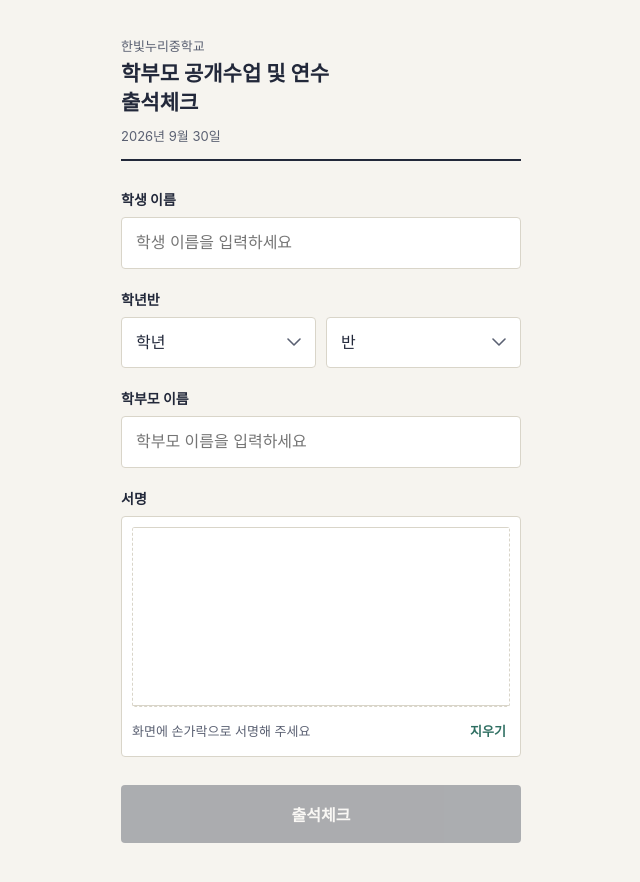
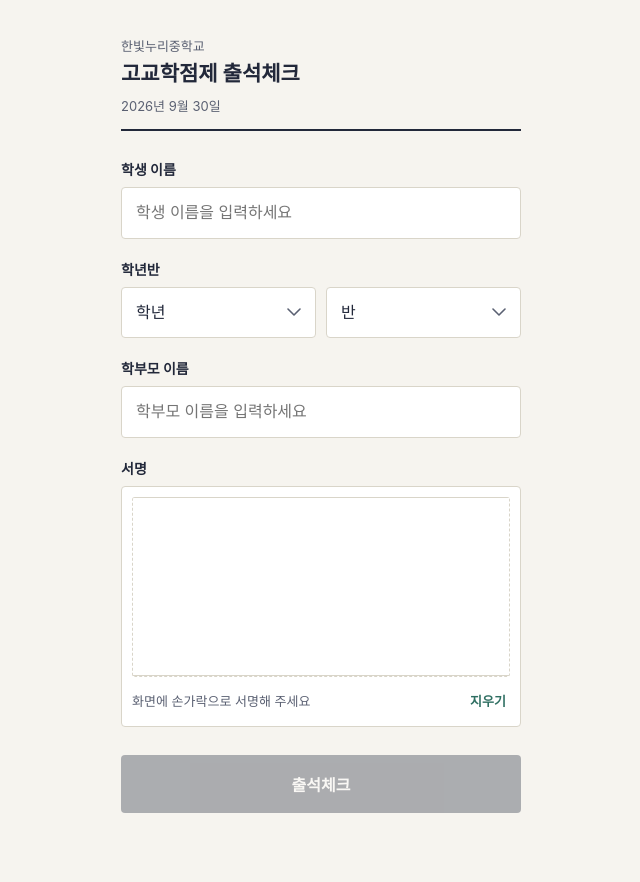
Before and after one commit to dnstnwhgdk/yeonsu-checkin, a plain HTML site: page chulseok/index.html in a window 1280 px wide. Shown: the whole page, without its empty margins (319-959 px from the left). Drawn offline with Linux system fonts and the light colour scheme.

Commit message:
Update index.html

```diff
--- a/chulseok/index.html
+++ b/chulseok/index.html
@@ -6,7 +6,7 @@
 <meta name="mobile-web-app-capable" content="yes">
 <meta name="apple-mobile-web-app-capable" content="yes">
 <meta name="apple-mobile-web-app-status-bar-style" content="default">
-<title>학부모 공개수업 및 연수 출석체크</title>
+<title>고교학점제 출석체크</title>
 <style>
   :root {
     --paper: #F6F4EF;
@@ -105,7 +105,7 @@
 <div class="wrap" id="formScreen">
   <div class="masthead">
     <div class="kicker">한빛누리중학교</div>
-    <h1>학부모 공개수업 및 연수<br>출석체크</h1>
+    <h1>고교학점제 출석체크</h1>
     <div class="meta-row" id="eventDate">2026-09-01</div>
   </div>
 
@@ -171,7 +171,7 @@
 <script>
   // ====== 담당자 설정 영역 ======
   const SCRIPT_URL = "https://script.google.com/macros/s/AKfycbxuKnMjBNI6iBJJaeP_msGrtnhfyxqV40VFgx7Yvn2pBAAOv0uK2aaXF6xK-Szn4VQx/exec";
-  const SHEET_NAME = "학부모공개수업및연수출석체크"; // 이 이름으로 시트 탭이 자동 생성/구분됨
+  const SHEET_NAME = "고교학점제출석체크"; // 이 이름으로 시트 탭이 자동 생성/구분됨
   // ================================
 
   document.getElementById('eventDate').textContent =
```
